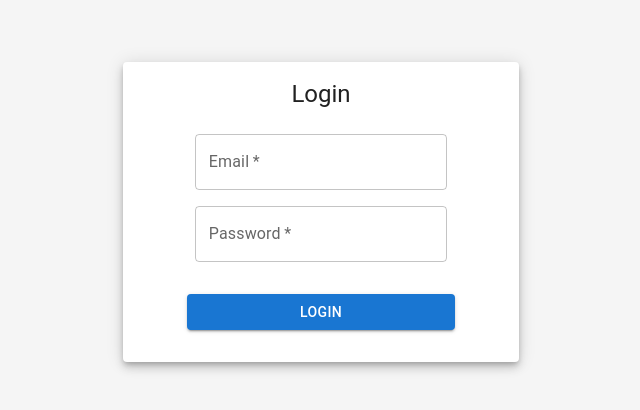
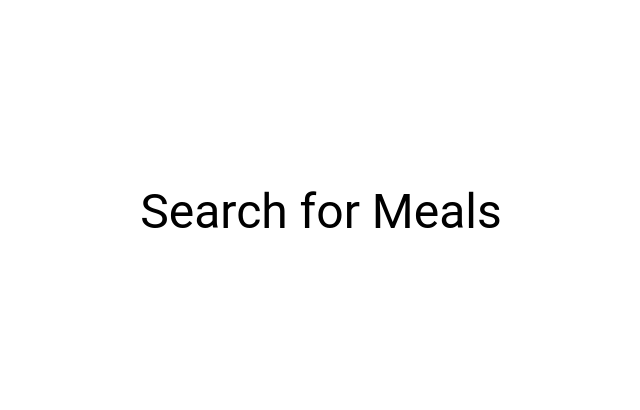
Before and after one commit to AnnaSolovykh/meal-planner-front, a React (Vite) app: page / in a window 1280 px wide. Before the commit this address led to /login. Shown: the part 188-598 px from the top of the page, without its empty margins (319-959 px from the left). Built offline with nearby package versions, Linux system fonts and the light colour scheme.

Commit message:
apply authContext, change and add home route

```diff
--- a/src/components/App.tsx
+++ b/src/components/App.tsx
@@ -1,20 +1,27 @@
 import { BrowserRouter as Router, Routes, Route } from 'react-router-dom';
-import MealManager from './SavedMeals/MealslManager'
+import MealManager from './SavedMeals/MealslManager';
+import FetchMeals from './FetchedMeals/FetchMeals';
 import Login from './Authentication/Login';
 import Register from './Authentication/Register';
 import ProtectedRoute from '../utils/ProtectedRoute';
+import Navbar from './Navbar';
+import { AuthProvider } from '../utils/AuthProvider';
 
 const App = () => {
   return (
+    <AuthProvider>
       <Router>
+        <Navbar/>
         <Routes>
+          <Route path="/" element={<FetchMeals/>} />
           <Route path="/login" element={<Login />} />
           <Route path="/register" element={<Register />} />
           <Route element={<ProtectedRoute />}>
-          <Route path="/" element={<MealManager />} />
+            <Route path="/meals" element={<MealManager />} />
           </Route>
         </Routes>
       </Router>
+    </AuthProvider>
   );
 }
 export default App;
--- /dev/null
+++ b/src/components/FetchedMeals/FetchMeals.tsx
@@ -0,0 +1,13 @@
+import { Box, Typography } from "@mui/material";
+
+const FetchMeals = () => {
+    return (
+        <Box display='flex' flexDirection='column' alignItems='center' justifyContent='center' sx={{ width: '100vw', height: '100vh' }}>
+            <Typography variant='h3' component='h3'>
+            Search for Meals
+            </Typography>
+        </Box>
+    )
+}
+
+export default FetchMeals;
```
Lines whose indentation alone changed are shown as unchanged.
